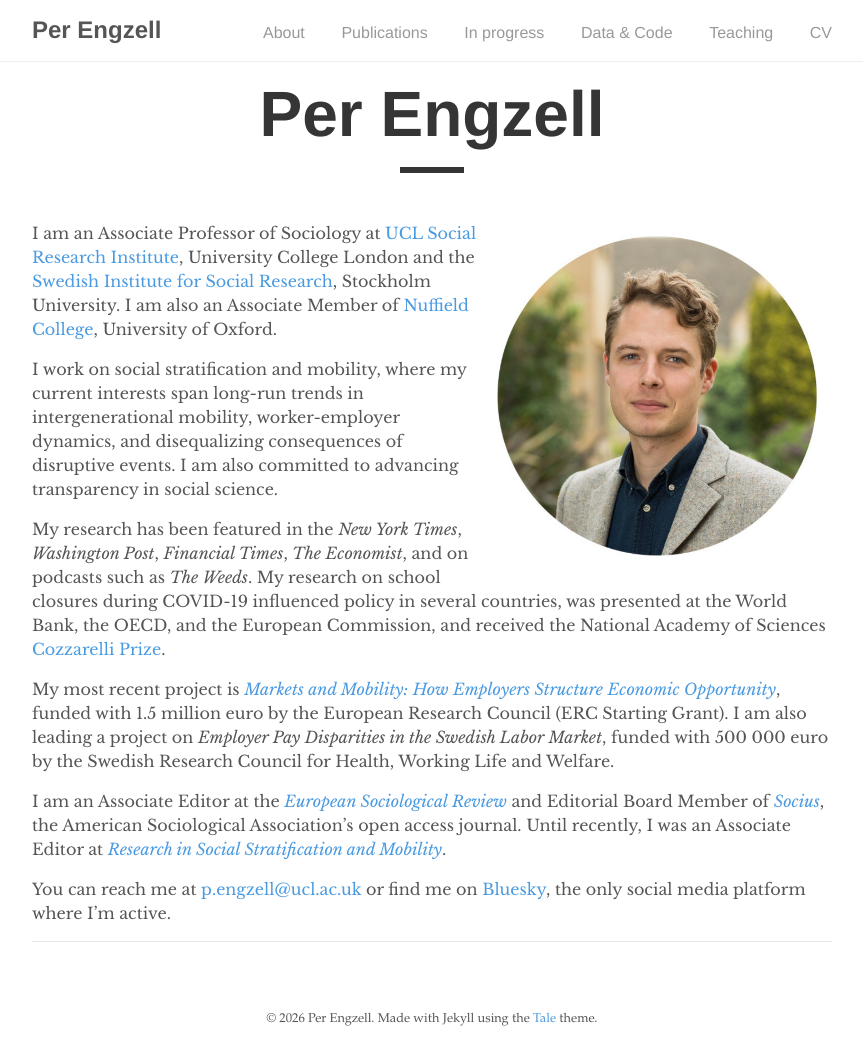
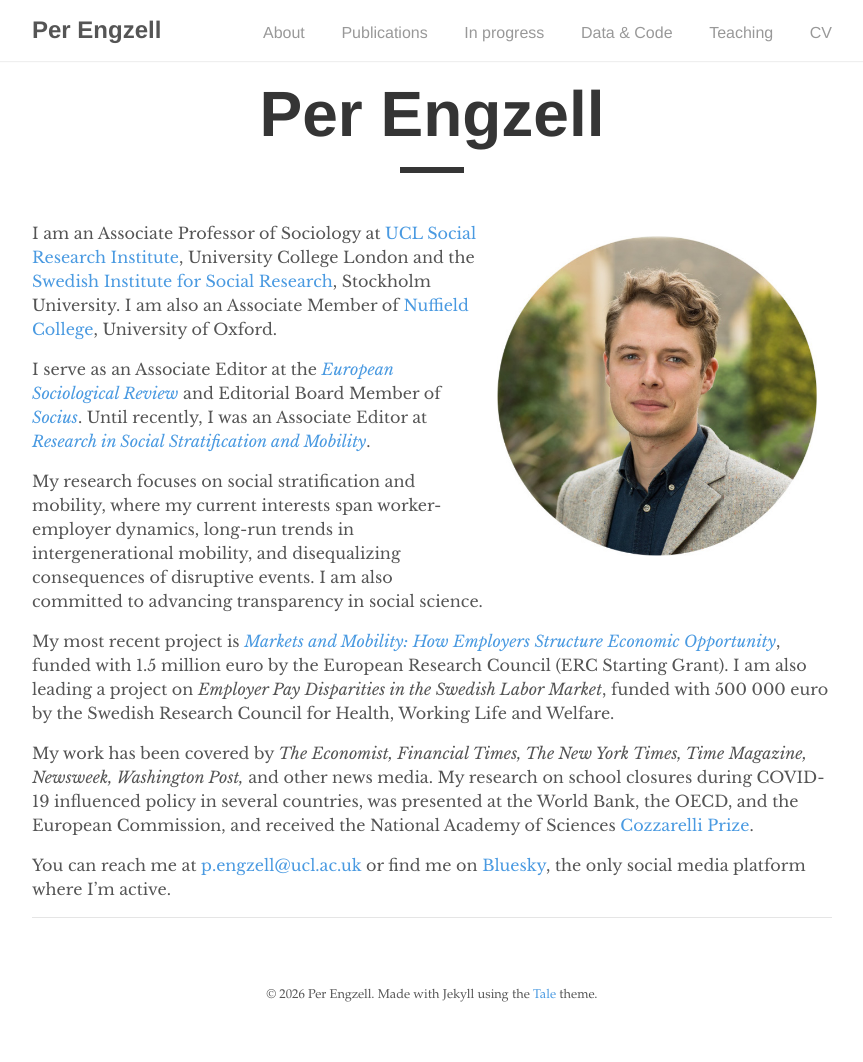
Before and after one commit to pengzell/pengzell.github.io, a Jekyll site: the page built from index.md, in a window 1280 px wide. Shown: the whole page, without its empty margins (208-1071 px from the left). Built offline with Jekyll 4.4.1, drawn with Linux system fonts in a browser that asks for light colours; after the commit the page ends 1038 px from its top, so only the background shows below that.

Commit message:
Update index.md

```diff
--- a/index.md
+++ b/index.md
@@ -8,12 +8,12 @@ author: "Per Engzell"
 
 I am an Associate Professor of Sociology at [UCL Social Research Institute](https://www.ucl.ac.uk/ioe/departments-and-centres/departments/ucl-social-research-institute), University College London and the [Swedish Institute for Social Research](https://www.su.se/swedish-institute-for-social-research/), Stockholm University. I am also an Associate Member of [Nuffield College](https://www.nuffield.ox.ac.uk), University of Oxford.
 
-I work on social stratification and mobility, where my current interests span long-run trends in intergenerational mobility, worker-employer dynamics, and disequalizing consequences of disruptive events. I am also committed to advancing transparency in social science.
+I serve as an Associate Editor at the [*European Sociological Review*](https://academic.oup.com/esr) and Editorial Board Member of [*Socius*](https://journals.sagepub.com/home/SRD). Until recently, I was an Associate Editor at [*Research in Social Stratification and Mobility*](https://www.sciencedirect.com/journal/research-in-social-stratification-and-mobility).
 
-My research has been featured in the *New York Times*, *Washington Post*, *Financial Times*, *The Economist*, and on podcasts such as *The Weeds*. My research on school closures during COVID-19 influenced policy in several countries, was presented at the World Bank, the OECD, and the European Commission, and received the National Academy of Sciences [Cozzarelli Prize](https://www.youtube.com/watch?v=Yhuv1yJrdC4).
+My research focuses on social stratification and mobility, where my current interests span worker-employer dynamics, long-run trends in intergenerational mobility, and disequalizing consequences of disruptive events. I am also committed to advancing transparency in social science.
 
 My most recent project is [*Markets and Mobility: How Employers Structure Economic Opportunity*](https://perengzell.com/mamo/), funded with 1.5 million euro by the European Research Council (ERC Starting Grant). I am also leading a project on *Employer Pay Disparities in the Swedish Labor Market*, funded with 500 000 euro by the Swedish Research Council for Health, Working Life and Welfare.
 
-I am an Associate Editor at the [*European Sociological Review*](https://academic.oup.com/esr) and Editorial Board Member of [*Socius*](https://journals.sagepub.com/home/SRD), the American Sociological Association's open access journal. Until recently, I was an Associate Editor at [*Research in Social Stratification and Mobility*](https://www.sciencedirect.com/journal/research-in-social-stratification-and-mobility).
+My work has been covered by *The Economist, Financial Times, The New York Times, Time Magazine, Newsweek, Washington Post,* and other news media. My research on school closures during COVID-19 influenced policy in several countries, was presented at the World Bank, the OECD, and the European Commission, and received the National Academy of Sciences [Cozzarelli Prize](https://www.youtube.com/watch?v=Yhuv1yJrdC4).
 
 You can reach me at [p.engzell@ucl.ac.uk](mailto:p.engzell@ucl.ac.uk) or find me on [Bluesky](https://bsky.app/profile/pengzell.bsky.social), the only social media platform where I'm active.
```
